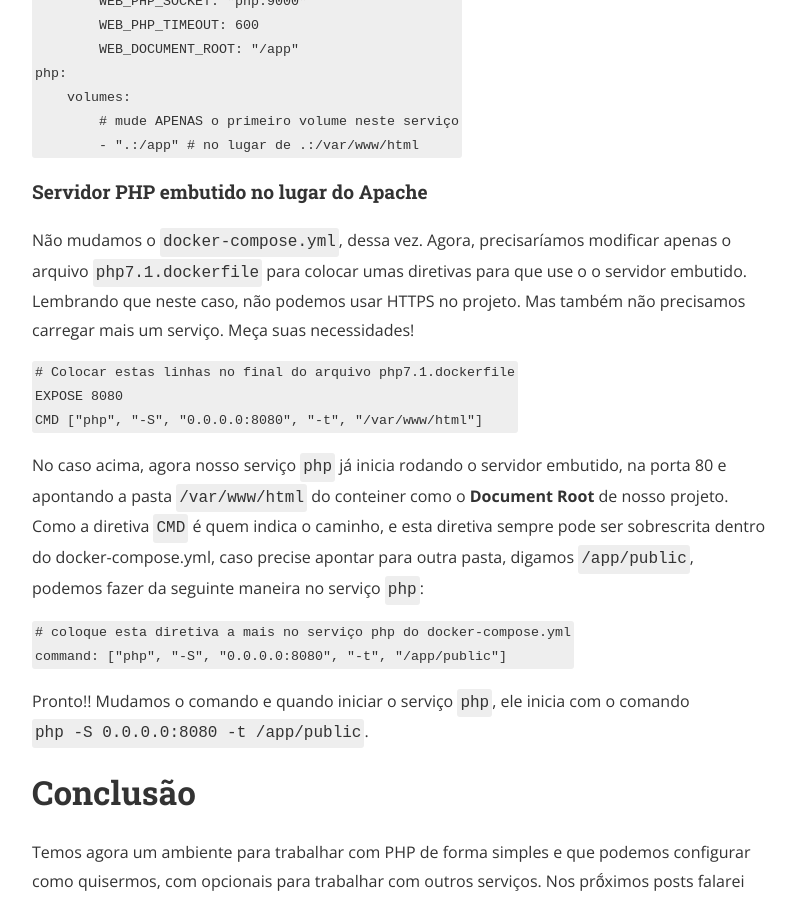
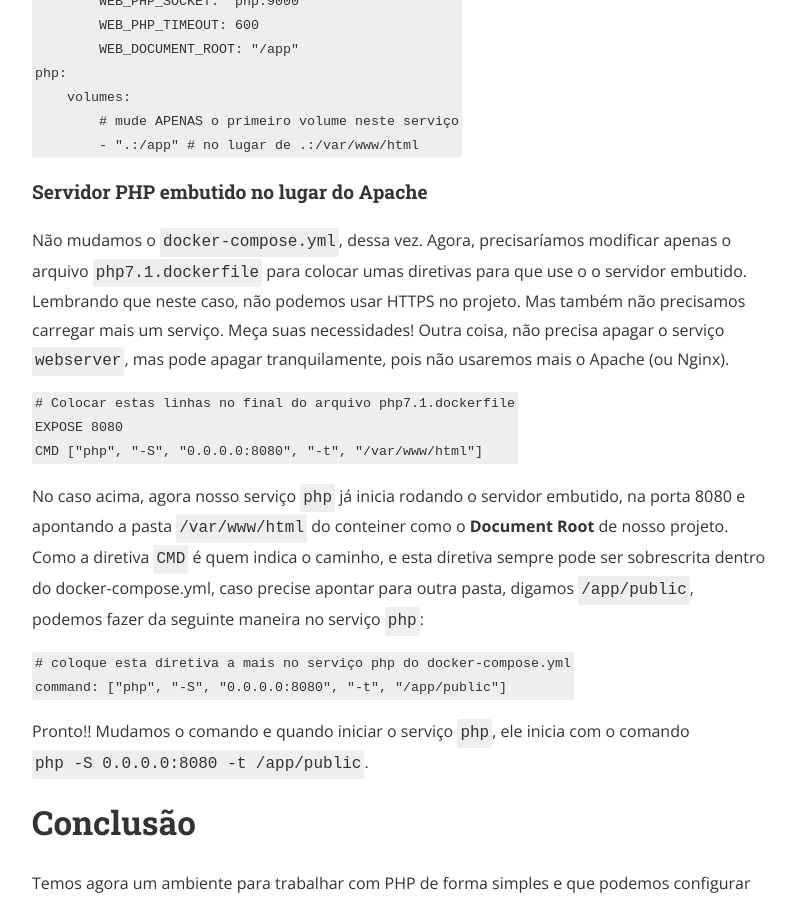
Before and after one commit to phpba/phpba.github.io, a Jekyll site: the page built from _posts/2017-11-24-docker-php.md, in a window 1280 px wide and 900 px high, scrolled down 8531 px. Shown: the whole window, without its empty margins (240-1036 px from the left). Built offline with Jekyll 4.4.1, drawn with Linux system fonts in a browser that asks for light colours; nearby versions of some CDN libraries; comment, search, counter and statistics services are not loaded; a style sheet for code colours, icons or effects is not loaded.

Commit message:
Correção de texto na seção "Servidor PHP embutido no lugar do Apache"

````diff
--- a/_posts/2017-11-24-docker-php.md
+++ b/_posts/2017-11-24-docker-php.md
@@ -262,7 +262,7 @@ php:
 ```
 
 #### Servidor PHP embutido no lugar do Apache
-Não mudamos o `docker-compose.yml`, dessa vez. Agora, precisaríamos modificar apenas o arquivo `php7.1.dockerfile` para colocar umas diretivas para que use o o servidor embutido. Lembrando que neste caso, não podemos usar HTTPS no projeto. Mas também não precisamos carregar mais um serviço. Meça suas necessidades!
+Não mudamos o `docker-compose.yml`, dessa vez. Agora, precisaríamos modificar apenas o arquivo `php7.1.dockerfile` para colocar umas diretivas para que use o o servidor embutido. Lembrando que neste caso, não podemos usar HTTPS no projeto. Mas também não precisamos carregar mais um serviço. Meça suas necessidades! Outra coisa, não precisa apagar o serviço `webserver`, mas pode apagar tranquilamente, pois não usaremos mais o Apache (ou Nginx).
 
 ```dockerfile
 # Colocar estas linhas no final do arquivo php7.1.dockerfile
@@ -270,7 +270,7 @@ EXPOSE 8080
 CMD ["php", "-S", "0.0.0.0:8080", "-t", "/var/www/html"]
 ```
 
-No caso acima, agora nosso serviço `php` já inicia rodando o servidor embutido, na porta 80 e apontando a pasta `/var/www/html` do conteiner como o **Document Root** de nosso projeto. Como a diretiva `CMD` é quem indica o caminho, e esta diretiva sempre pode ser sobrescrita dentro do docker-compose.yml, caso precise apontar para outra pasta, digamos `/app/public`, podemos fazer da seguinte maneira no serviço `php`:
+No caso acima, agora nosso serviço `php` já inicia rodando o servidor embutido, na porta 8080 e apontando a pasta `/var/www/html` do conteiner como o **Document Root** de nosso projeto. Como a diretiva `CMD` é quem indica o caminho, e esta diretiva sempre pode ser sobrescrita dentro do docker-compose.yml, caso precise apontar para outra pasta, digamos `/app/public`, podemos fazer da seguinte maneira no serviço `php`:
 
 ```yaml
 # coloque esta diretiva a mais no serviço php do docker-compose.yml
````
